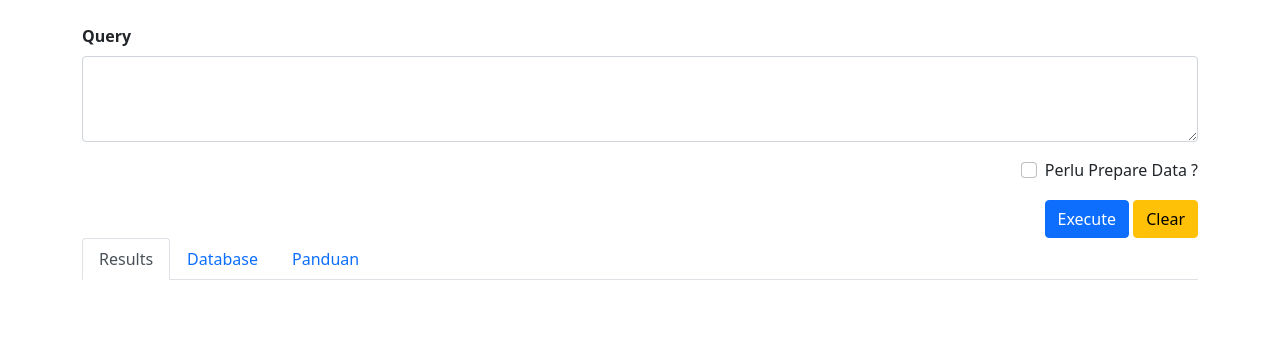
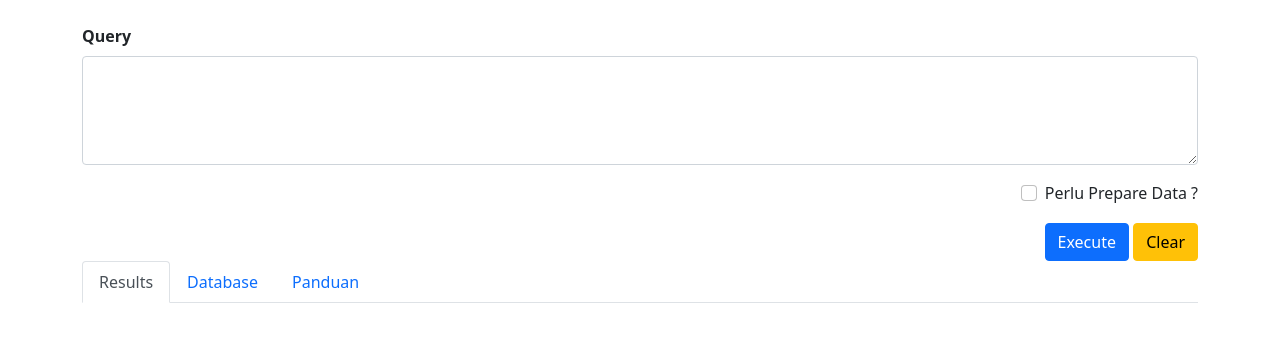
Before and after one commit to yuuwid/sql-execute-tool, a PHP site: page / in a window 1280 px wide. Shown: the part 56-398 px from the top of the page. Run offline with PHP 8.4, Linux system fonts and the light colour scheme; data comes from the database, SQL or seed files in the repository; some libraries are stand-ins or nearby versions.

Commit message:
Update home.php

```diff
--- a/home.php
+++ b/home.php
@@ -12,7 +12,7 @@ require('./layouts/main_navbar.php');
 
 		<div class="mb-3">
 			<label for="queryInput" class="form-label fw-bold">Query</label>
-			<textarea name="query" class="form-control" id="queryInput" rows="3" required><?= old('query') ?></textarea>
+			<textarea name="query" class="form-control" id="queryInput" rows="3" required style="font-size: 21px;"><?= old('query') ?></textarea>
 		</div>
 		<div class="d-flex justify-content-end">
 			<div class="form-check">
```
